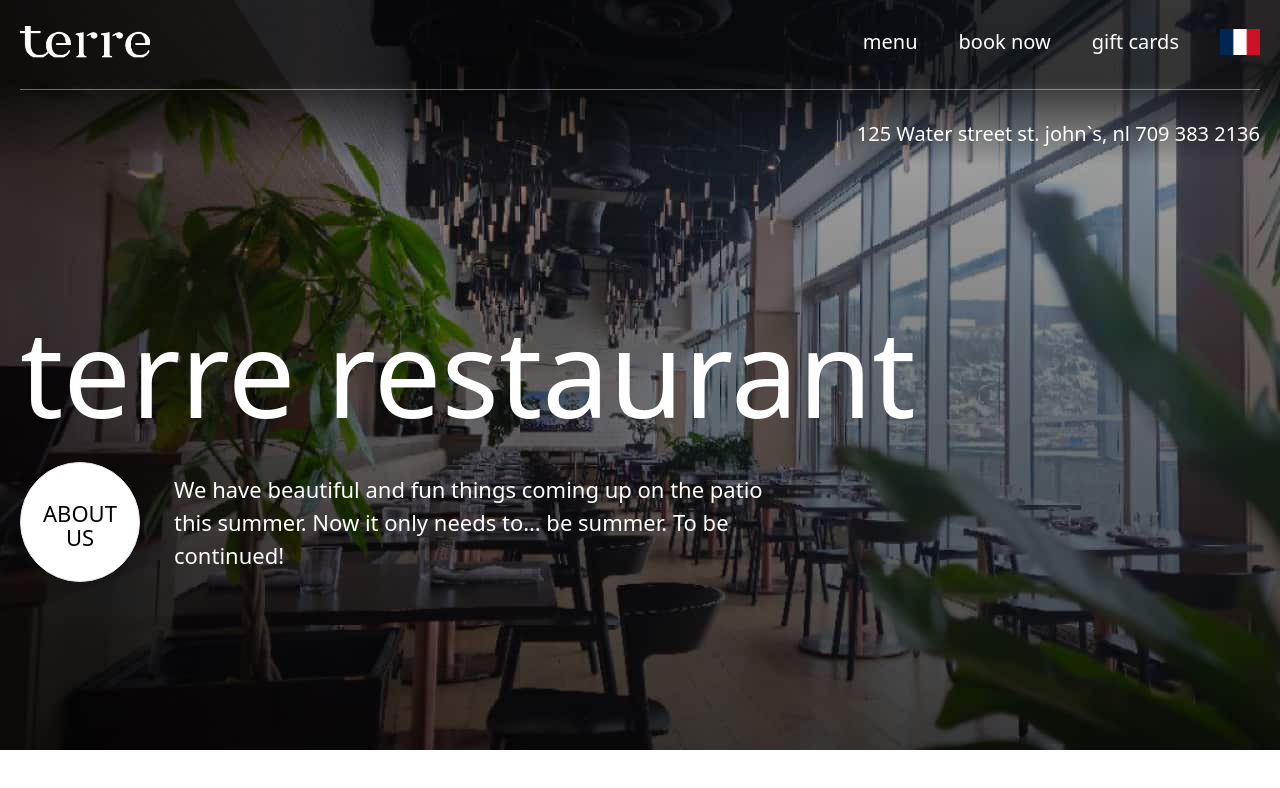
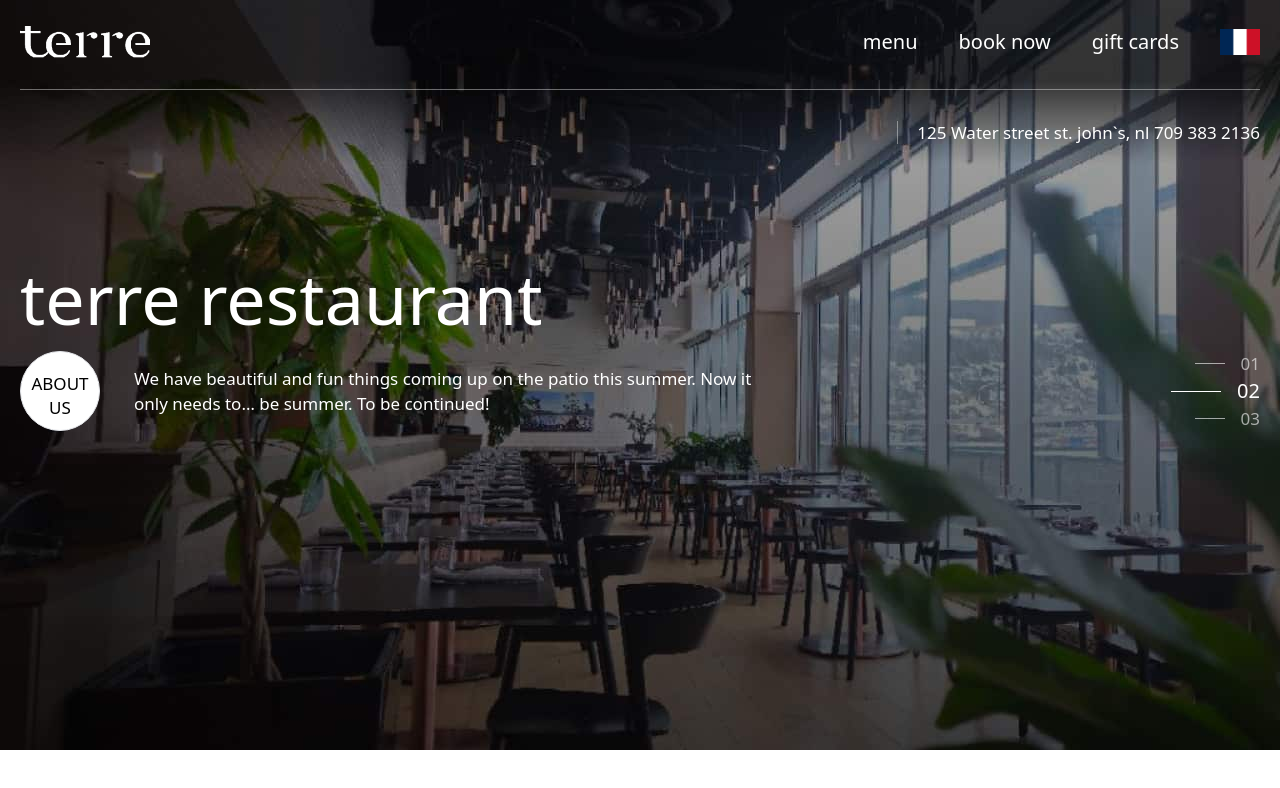
Before and after one commit to AnnMatsarska/terre-test, a Next.js app: page / in a window 1280 px wide. Shown: the top 788 px of the page. Built offline with nearby package versions, Linux system fonts and the light colour scheme.

Commit message:
adaptive hero

```diff
--- a/src/components/Hero.tsx
+++ b/src/components/Hero.tsx
@@ -3,21 +3,43 @@ import React from 'react';
 const Hero = () => {
   return (
     <section className="bg-hero bg-cover h-[750px] pt-[120px] w-full mx-auto px-[10px] md:px-[20px] 2xl:px-[120px]">
-      <p className="font-arsenal font-normal text-xl text-white text-right relative">
+      <p className="font-arsenal font-normal text-[14px] md:text-[17px] 2xl:text-[20px] text-white text-right relative">
         <span className="border-r border-white border-opacity-40 mr-[19px]"></span>
         125 Water street st. john`s, nl 709 383 2136
       </p>
-      <h1 className="text-white font-sans lowercase font-medium text-[120px] mt-[134px]">
+      <h1 className="text-white font-sans lowercase font-medium mt-[77px] md:mt-[100px] 2xl:mt-[134px] text-[50px] md:text-[70px] 2xl:text-[120px]">
         Terre restaurant
       </h1>
-      <div className="flex font-arsenal text-white gap-[34px] items-center">
-        <div className="uppercase text-black text-[22px] leading-6 font-normal bg-white w-[120px] h-[120px] text-center rounded-full pt-[38px] px-[22px] hover:w-[200px] hover:h-[200px] hover:cursor-custom hover:bg-transparent hover: border hover:border-white hover:text-white hover:pt-[77px] hover:px-[63px] transition-all duration-300">
-          About us
+      <div className="flex justify-between ">
+        <div className="flex font-arsenal text-white gap-[34px] items-center">
+          <div className="uppercase text-black text-[14px] md:text-[17px] 2xl:text-[22px] leading-6 font-normal bg-white w-[70px] h-[70px] md:w-[80px] md:h-[80px] 2xl:w-[120px] 2xl:h-[120px] text-center rounded-full pt-[16px] px-[10px] md:pt-[20px] md:px-[6px] 2xl:pt-[38px] 2xl:px-[22px] hover:w-[200px] hover:h-[200px] hover:cursor-custom hover:bg-transparent hover: border hover:border-white hover:text-white hover:pt-[77px] hover:px-[63px] transition-all duration-300">
+            About us
+          </div>
+          <p className="font-normal text-[14px] md:text-[17px] 2xl:text-[22px] w-full max-w-[618px]">
+            We have beautiful and fun things coming up on the patio this summer.
+            Now it only needs to… be summer. To be continued!
+          </p>
         </div>
-        <p className="font-normal text-[22px] w-full max-w-[618px]">
-          We have beautiful and fun things coming up on the patio this summer.
-          Now it only needs to… be summer. To be continued!
-        </p>
+        <div className="font-arsenal font-normal text-white">
+          <div className="flex items-center justify-end">
+            <div className="border-l-[26px] md:border-l-[30px] border-white h-[1px] opacity-60"></div>
+            <p className="text-[14px] md:text-[17px] 2xl:text-[20px] opacity-60 pl-4">
+              01
+            </p>
+          </div>
+          <div className="flex items-center justify-end">
+            <div className="border-l-[40px] md:border-l-[50px] border-white h-[1px] "></div>
+            <p className="text-[17px] md:text-[20px] 2xl:text-[24px] pl-4">
+              02
+            </p>
+          </div>
+          <div className="flex items-center justify-end">
+            <div className="border-l-[26px] md:border-l-[30px]  border-white h-[1px] opacity-60"></div>
+            <p className="text-[14px] md:text-[17px] 2xl:text-[20px] opacity-60 pl-4">
+              03
+            </p>
+          </div>
+        </div>
       </div>
     </section>
   );
```
